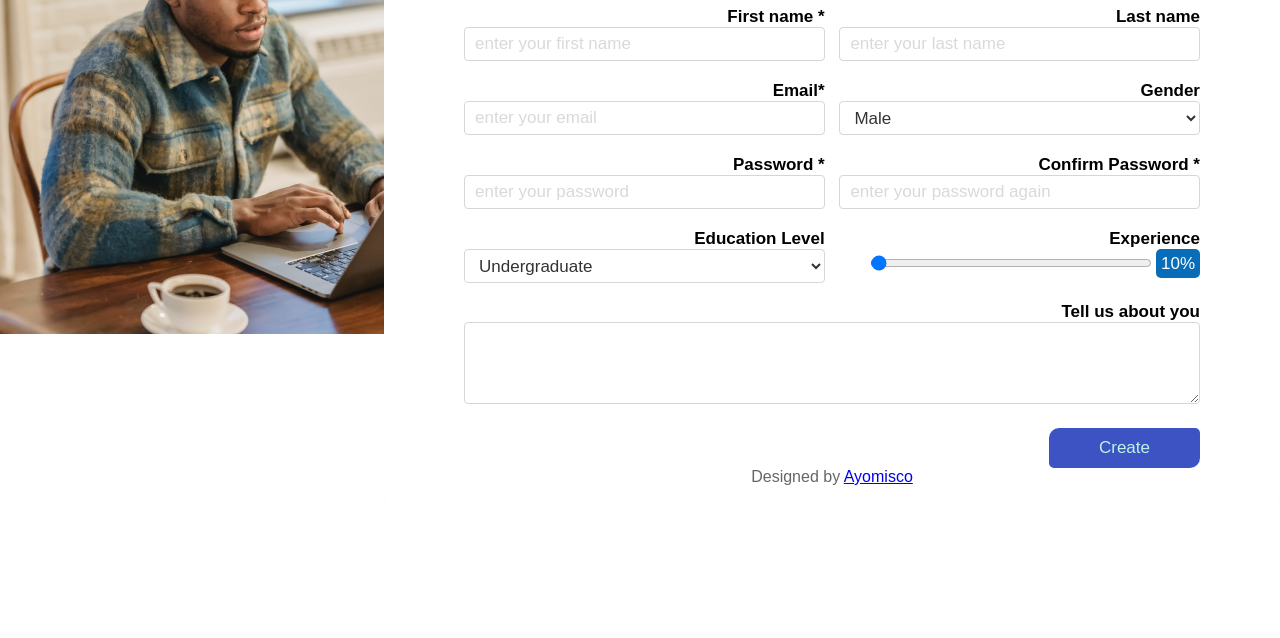
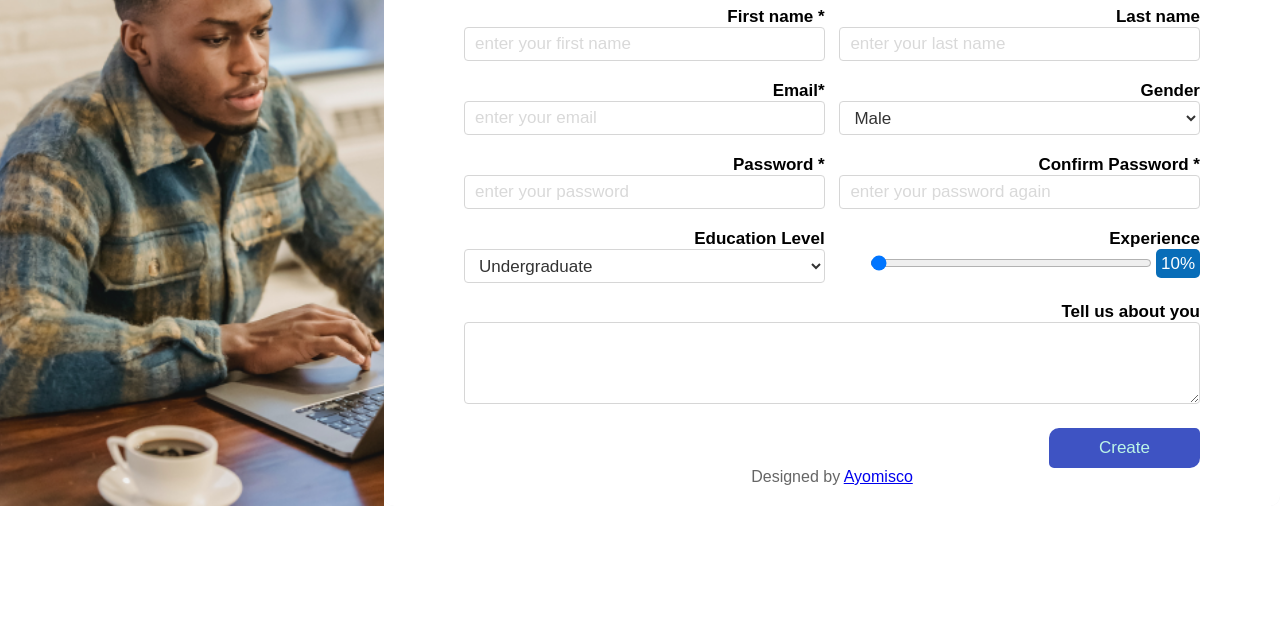
Before and after one commit to Ayomisco/kodecamp_bonus_task, a plain HTML site: page register.html in a window 1280 px wide. Shown: the part 162-800 px from the top of the page. Drawn offline with Linux system fonts and the light colour scheme; a web font is replaced by a local one.

Commit message:
Update register.css
Image repeat

```diff
--- a/css/register.css
+++ b/css/register.css
@@ -40,7 +40,10 @@
 
     /* border-top-left-radius: 10px;
     border-top-right-radius: 10px; */
-    background-repeat: no-repeat
+    /* Center and scale the image nicely */
+  background-position: center;
+  background-repeat: no-repeat;
+  background-size: cover;
 }
 
 .right-column{
```
